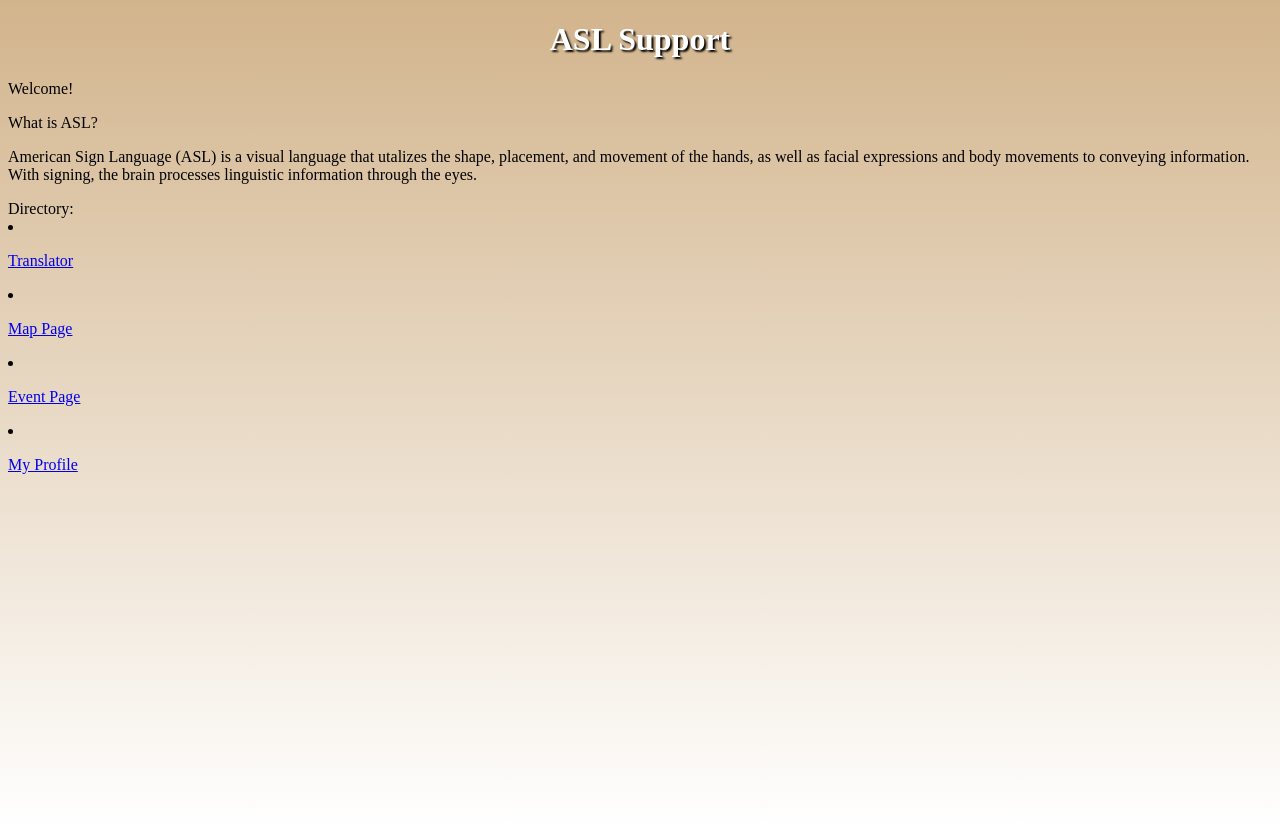
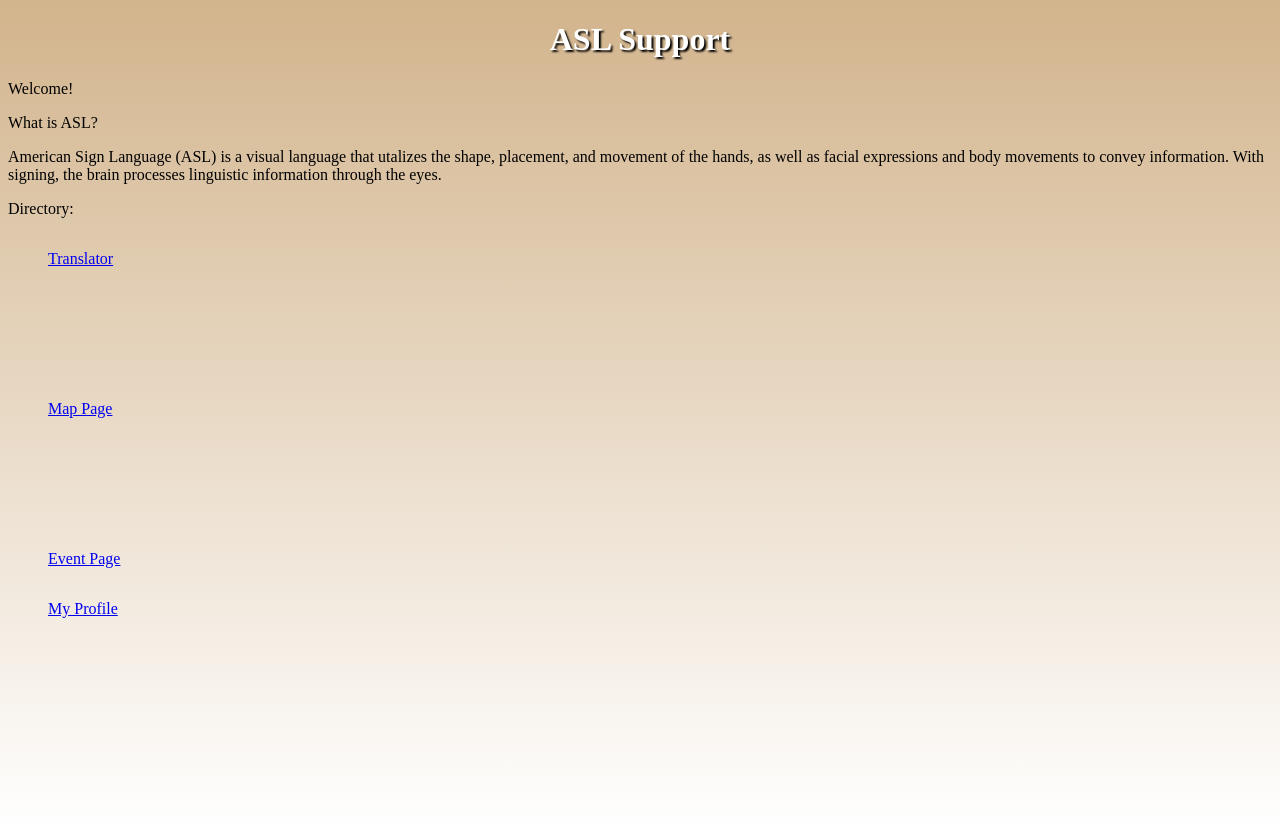
Before and after one commit to kgager/aslmu, a Python web app: template templates/mainpage.html in a window 1280 px wide. Run offline with Jinja, Linux system fonts and the light colour scheme; the template is opened without the code that fills it, so the values that code supplies are empty.

Commit message:
added grid to main menu

```diff
--- a/styles/mainpage.css
+++ b/styles/mainpage.css
@@ -8,7 +8,12 @@ h1{
   text-shadow: 2px 2px 2px black;
 
 }
-
+menu{
+  display: grid;
+  grid-template-rows: 1fr 1fr;
+  grid-column: 1fr 1fr;
+  height: 400px;
+}
 a: hover{
   font-size: 18px;
   color: darkgoldenrod;
--- a/templates/mainpage.html
+++ b/templates/mainpage.html
@@ -17,15 +17,18 @@
       </div>
       <p>
         American Sign Language (ASL) is a visual language that utalizes the shape, placement, and movement of the hands,
-        as well as facial expressions and body movements to conveying information. With signing, the brain processes
+        as well as facial expressions and body movements to convey information. With signing, the brain processes
         linguistic information through the eyes. </p>
 
       <div>
         Directory:
       </div>
-      <li id = translator> <p><a href="/translator">Translator</a></p> </li>
-      <li id = map> <p><a href="/maps">Map Page</a></p> </li>
-      <li id = event> <p><a href="/events">Event Page</a></p> </li>
-      <li id = myprofile> <p><a href="/myprofile">My Profile</a></p> </li>
+      <menu>
+
+      <div id = translator> <p><a href="/translator">Translator</a></p> </div>
+      <div id = map> <p><a href="/maps">Map Page</a></p> </div>
+      <div id = event> <p><a href="/events">Event Page</a></p> </div>
+      <div id = myprofile> <p><a href="/myprofile">My Profile</a></p> </div>
+    </menu>
   </body>
 </html>
```
